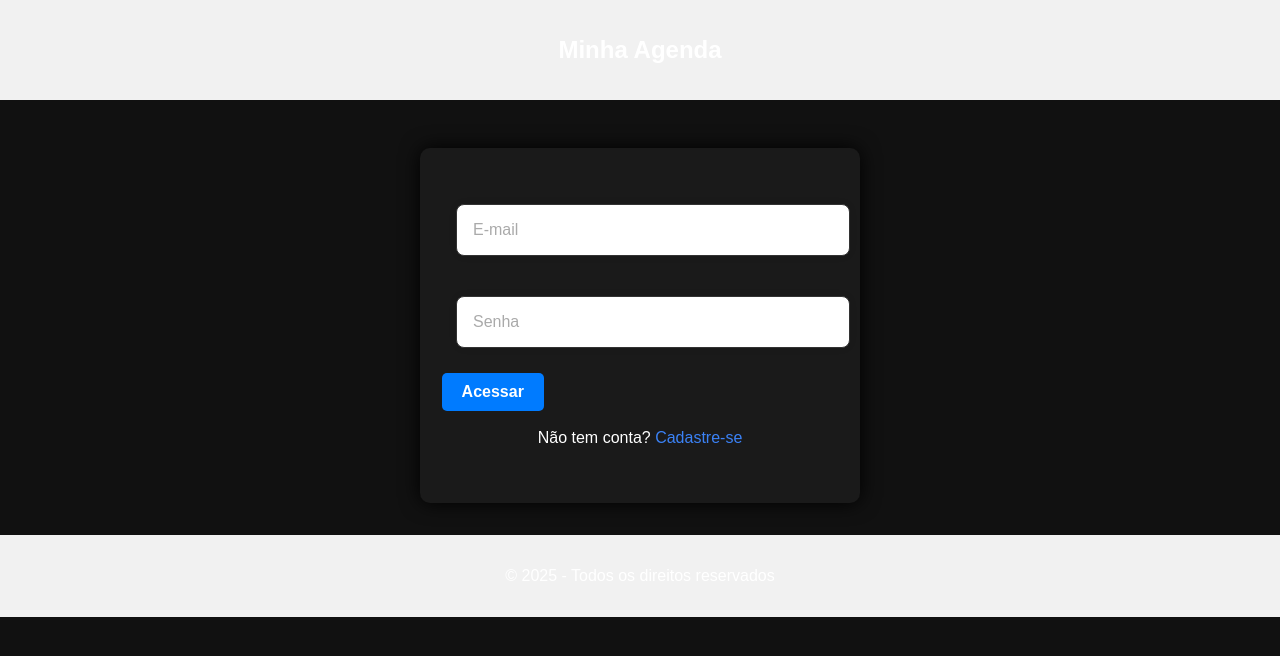
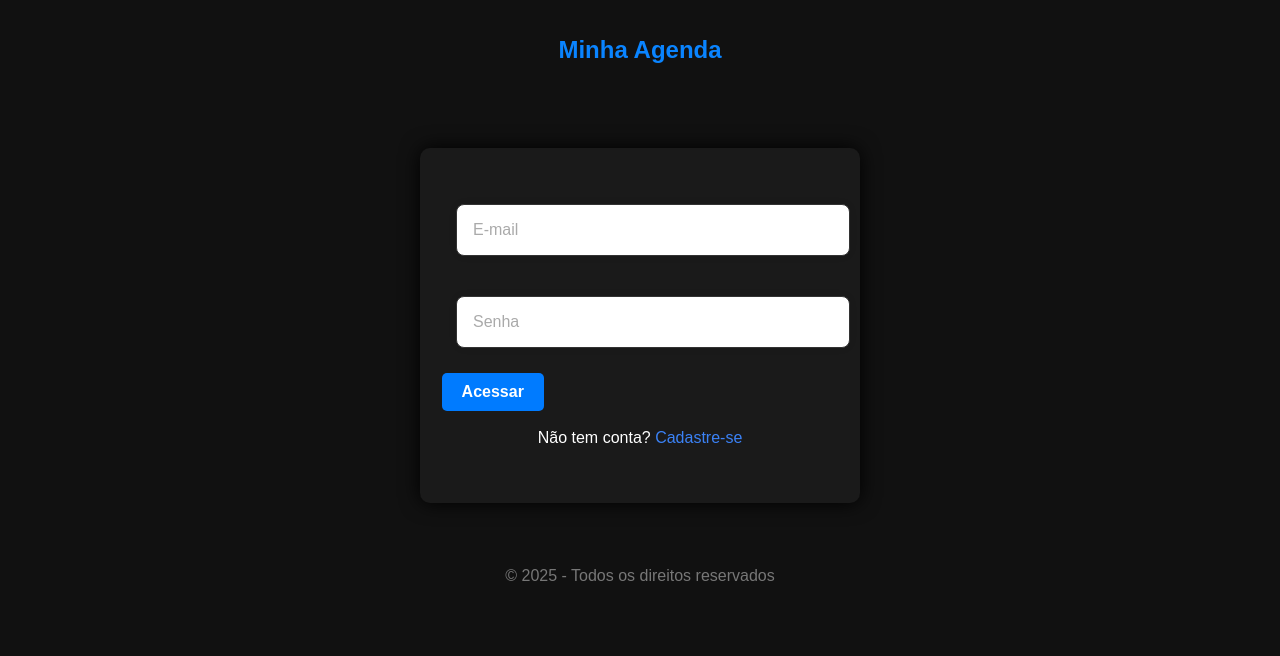
Before and after one commit to EdordoOrigem/trabalho, a Next.js app: page / in a window 1280 px wide. Shown: the top 656 px of the page. Built offline with nearby package versions, Linux system fonts and the light colour scheme.

Commit message:
css parte 2

```diff
--- a/components/footer.jsx
+++ b/components/footer.jsx
@@ -1,7 +1,7 @@
 export default function Footer() {
-    return (
-      <footer style={{ padding: '1rem', backgroundColor: '#f1f1f1', marginTop: '2rem' }}>
-        <p className="text-center">© 2025 - Todos os direitos reservados</p>
-      </footer>
-    );
-  }
+  return (
+    <footer style={{ padding: '1rem', backgroundColor: '#111', color: '#777', marginTop: '2rem' }}>
+      <p className="text-center">© 2025 - Todos os direitos reservados</p>
+    </footer>
+  );
+}
--- a/components/header.jsx
+++ b/components/header.jsx
@@ -1,7 +1,7 @@
 export default function Header() {
-    return (
-      <header style={{ padding: '1rem', backgroundColor: '#f1f1f1' }}>
-        <h2 className="text-center">Minha Agenda</h2>
-      </header>
-    );
-  }
+  return (
+    <header style={{ padding: '1rem', backgroundColor: '#111', color: '#0a84ff' }}>
+      <h2 className="text-center">Minha Agenda</h2>
+    </header>
+  );
+}
```
